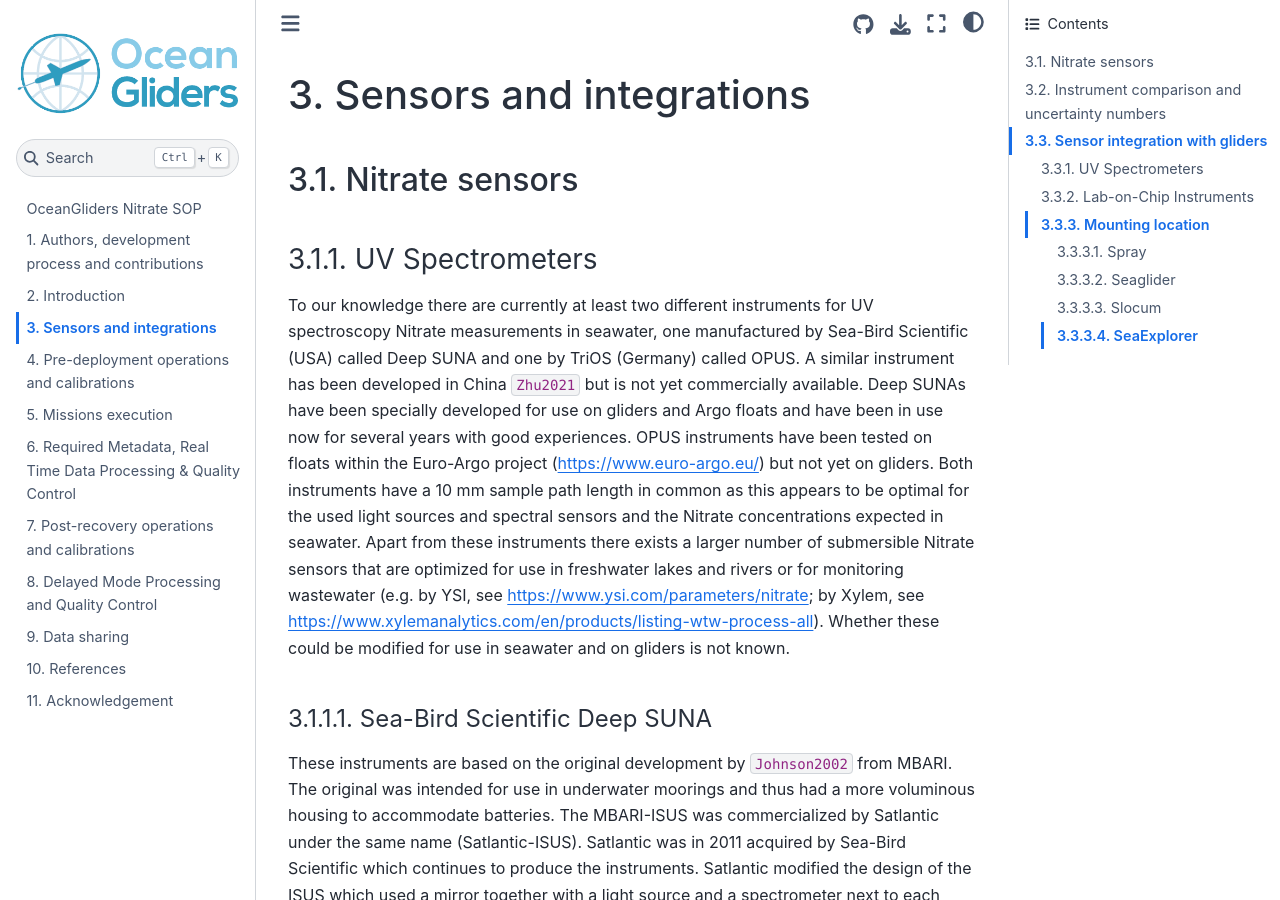
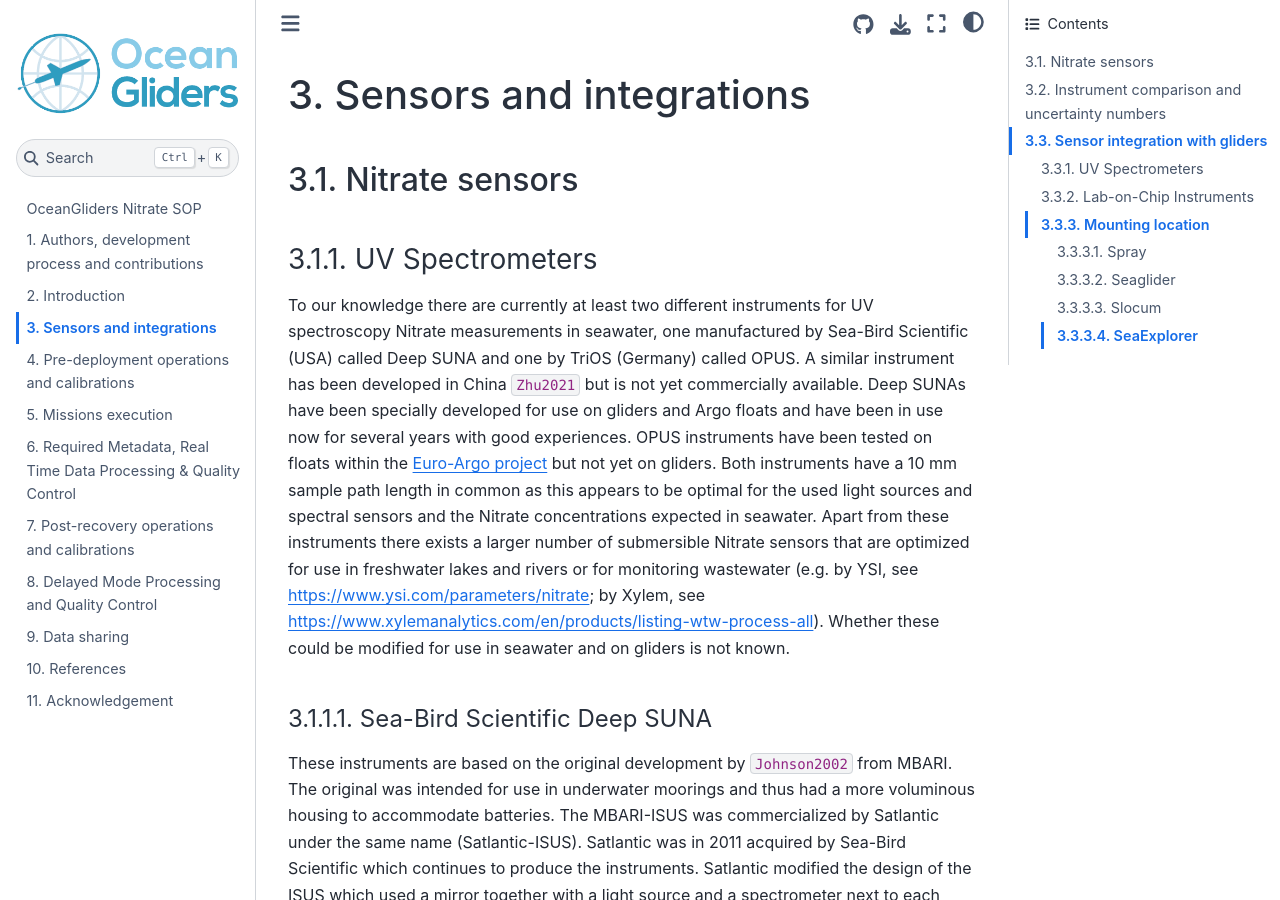
Before and after one commit to OceanGlidersCommunity/Nitrate_SOP, a Jupyter Book: the page built from sections/nitrate_sensors_integration.md, in a window 1280 px wide and 900 px high. Built offline with Jupyter Book 1.0.4 settings and Sphinx 7.4.7 and the Sphinx Book theme 1.1.4, drawn with Linux system fonts in a browser that asks for light colours; cross-references to code outside the pages are shown as plain code.

```diff
--- a/sections/nitrate_sensors_integration.md
+++ b/sections/nitrate_sensors_integration.md
@@ -6,7 +6,7 @@
 To our knowledge there are currently at least two different instruments for UV spectroscopy Nitrate measurements in seawater, one manufactured by Sea-Bird Scientific (USA) called Deep SUNA and one by TriOS (Germany) called OPUS.
 A similar instrument has been developed in China {cite}`Zhu2021` but is not yet commercially available.
 Deep SUNAs have been specially developed for use on gliders and Argo floats and have been in use now for several years with good experiences.
-OPUS instruments have been tested on floats within the Euro-Argo project (https://www.euro-argo.eu/) but not yet on gliders.
+OPUS instruments have been tested on floats within the [Euro-Argo project](https://www.euro-argo.eu) but not yet on gliders.
 Both instruments have a 10 mm sample path length in common as this appears to be optimal for the used light sources and spectral sensors and the Nitrate concentrations expected in seawater.
 Apart from these instruments there exists a larger number of submersible Nitrate sensors that are optimized for use in freshwater lakes and rivers or for monitoring wastewater (e.g. by YSI, see https://www.ysi.com/parameters/nitrate; by Xylem, see https://www.xylemanalytics.com/en/products/listing-wtw-process-all).
 Whether these could be modified for use in seawater and on gliders is not known.
```
